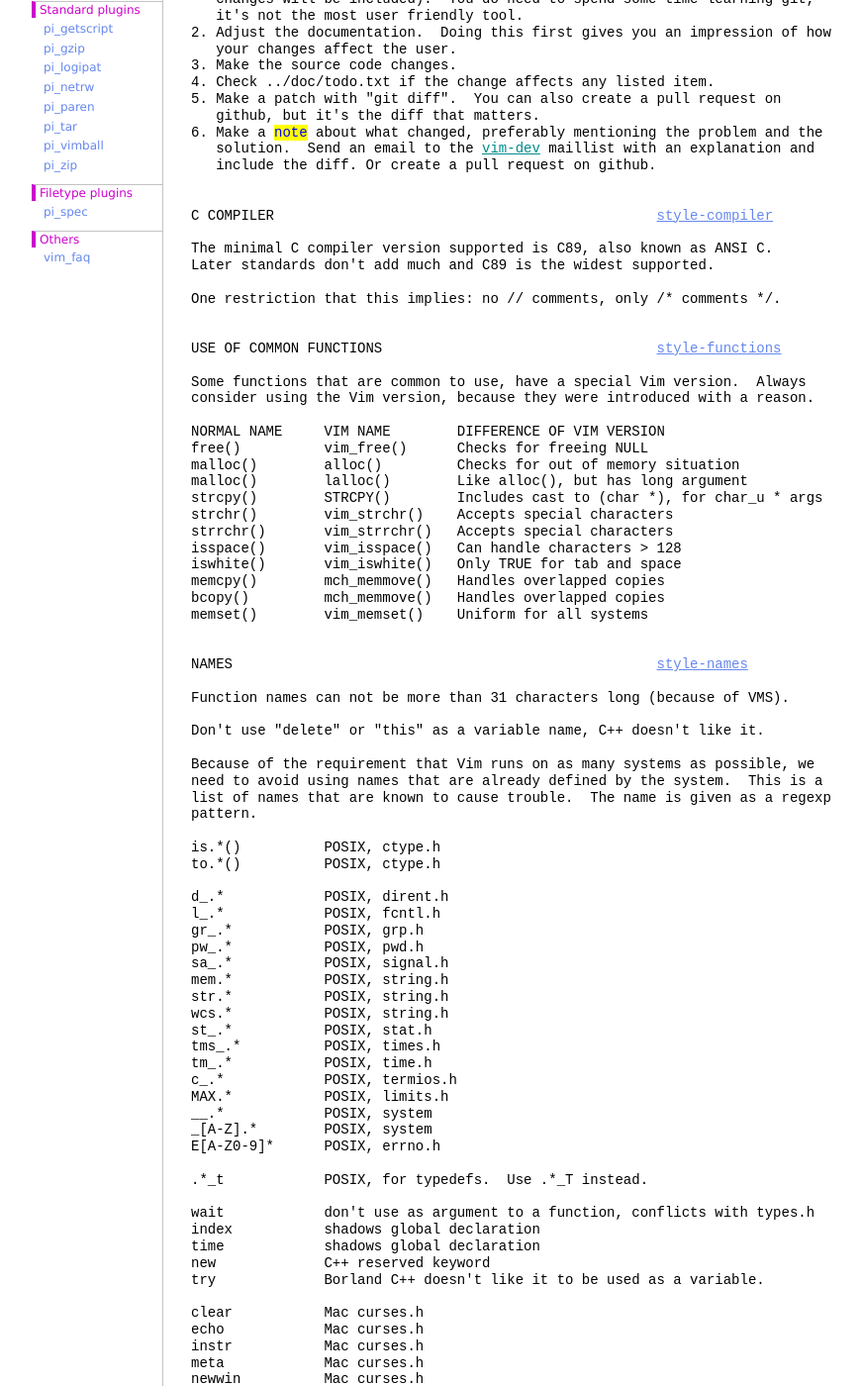
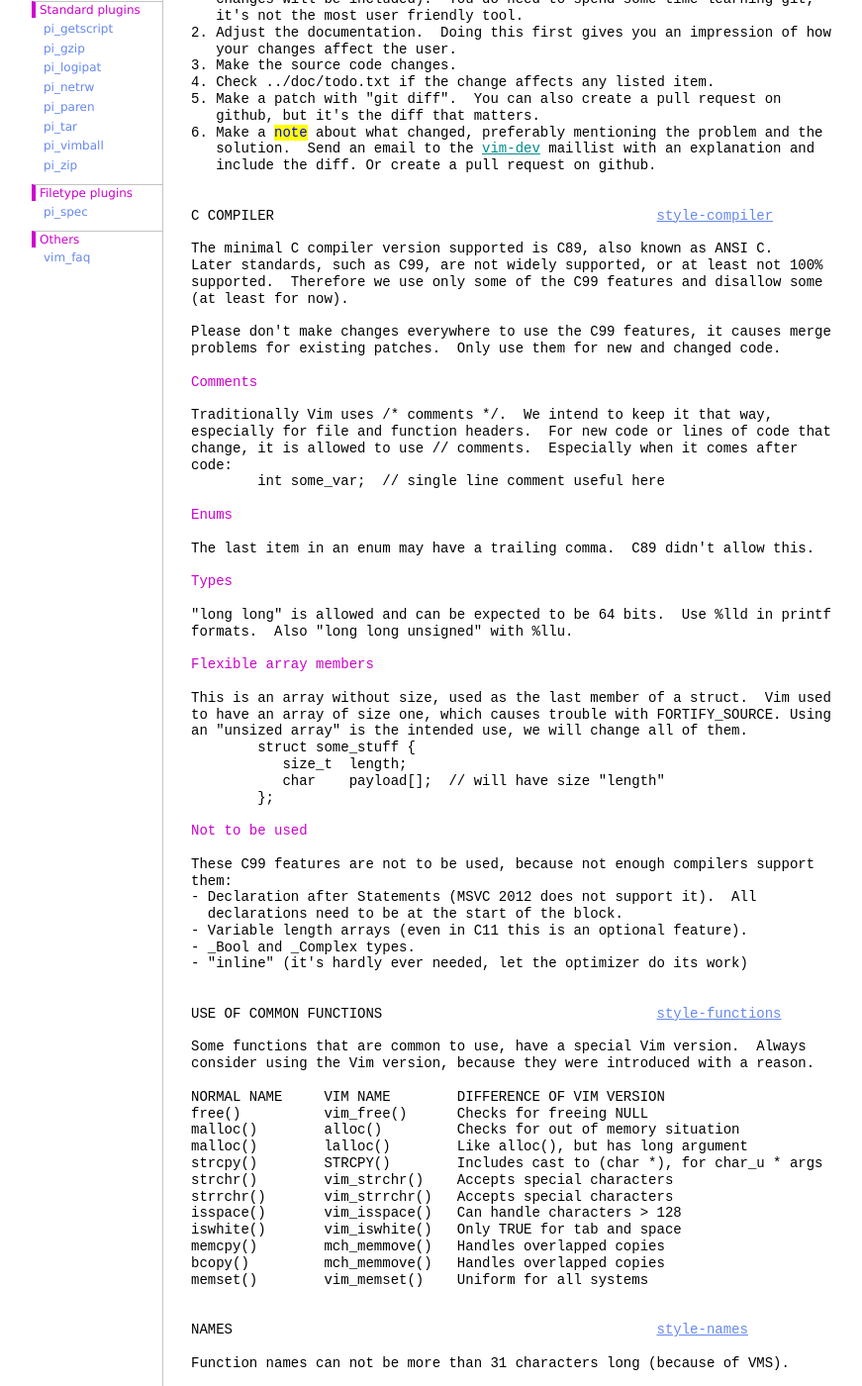
Before and after one commit to vim-jp/vimdoc-en, a Jekyll site: the page built from develop.html, in a window 1280 px wide and 1400 px high, scrolled down 3084 px. Shown: the whole window at 99% size, without its empty margins (208-1079 px from the left). Built offline with Jekyll 4.4.1, drawn with Linux system fonts in a browser that asks for light colours; nearby versions of some CDN libraries; comment, search, counter and statistics services are not loaded; some of the changed text lies outside the part shown.

Commit message:
Generated by Travis JOB 447.1
https://travis-ci.org/vim-jp/vimdoc-en/builds/368276056

```diff
--- a/develop.html
+++ b/develop.html
@@ -3,7 +3,7 @@ layout: vimdoc
 helpname: 'develop'
 ---
 <div id='vimCodeElement'>
-<a class="Constant" href="develop.html" name="develop.txt">develop.txt</a>&nbsp;&nbsp; For&nbsp;<span class="Identifier">Vim version 8.0.</span>&nbsp;&nbsp;Last change: 2017 Jul 31<br>
+<a class="Constant" href="develop.html" name="develop.txt">develop.txt</a>&nbsp;&nbsp; For&nbsp;<span class="Identifier">Vim version 8.0.</span>&nbsp;&nbsp;Last change: 2018 Apr 17<br>
 <br>
 <br>
 &nbsp;&nbsp;&nbsp;&nbsp;&nbsp;&nbsp;&nbsp;&nbsp;&nbsp;&nbsp;&nbsp;&nbsp;&nbsp;&nbsp;&nbsp;&nbsp;&nbsp;&nbsp;<span class="Identifier">VIM REFERENCE MANUAL&nbsp;&nbsp;&nbsp;&nbsp;by Bram Moolenaar</span><br>
@@ -190,9 +190,49 @@ The basic steps to make changes to the code:<br>
 <span class="Statement">C COMPILER&nbsp;&nbsp;&nbsp;&nbsp;&nbsp;&nbsp;&nbsp;&nbsp;&nbsp;&nbsp;&nbsp;&nbsp;&nbsp;&nbsp;&nbsp;&nbsp;&nbsp;&nbsp;&nbsp;&nbsp;&nbsp;&nbsp;&nbsp;&nbsp;&nbsp;&nbsp;&nbsp;&nbsp;&nbsp;&nbsp;&nbsp;&nbsp;&nbsp;&nbsp;&nbsp;&nbsp;&nbsp;&nbsp;&nbsp;&nbsp;&nbsp;&nbsp;&nbsp;&nbsp;&nbsp;&nbsp;</span><a class="Constant" href="develop.html#style-compiler" name="style-compiler">style-compiler</a><br>
 <br>
 The minimal C compiler version supported is C89, also known as ANSI C.<br>
-Later standards don't add much and C89 is the widest supported.<br>
+Later standards, such as C99, are not widely supported, or at least not 100%<br>
+supported.&nbsp;&nbsp;Therefore we use only some of the C99 features and disallow some<br>
+(at least for now).<br>
 <br>
-One restriction that this implies: no // comments, only /* comments */.<br>
+Please don't make changes everywhere to use the C99 features, it causes merge<br>
+problems for existing patches.&nbsp;&nbsp;Only use them for new and changed code.<br>
+<br>
+<span class="PreProc">Comments</span><br>
+<br>
+Traditionally Vim uses /* comments */.&nbsp;&nbsp;We intend to keep it that way,<br>
+especially for file and function headers.&nbsp;&nbsp;For new code or lines of code that<br>
+change, it is allowed to use // comments.&nbsp;&nbsp;Especially when it comes after<br>
+code:<br>
+&nbsp;&nbsp;&nbsp;&nbsp;&nbsp;&nbsp;&nbsp;&nbsp;int some_var;&nbsp;&nbsp;// single line comment useful here<br>
+<br>
+<span class="PreProc">Enums</span><br>
+<br>
+The last item in an enum may have a trailing comma.&nbsp;&nbsp;C89 didn't allow this.<br>
+<br>
+<span class="PreProc">Types</span><br>
+<br>
+&quot;long long&quot; is allowed and can be expected to be 64 bits.&nbsp;&nbsp;Use %lld in printf<br>
+formats.&nbsp;&nbsp;Also &quot;long long unsigned&quot; with %llu.<br>
+<br>
+<span class="PreProc">Flexible array members</span><br>
+<br>
+This is an array without size, used as the last member of a struct.&nbsp;&nbsp;Vim used<br>
+to have an array of size one, which causes trouble with FORTIFY_SOURCE. Using<br>
+an &quot;unsized array&quot; is the intended use, we will change all of them.<br>
+&nbsp;&nbsp;&nbsp;&nbsp;&nbsp;&nbsp;&nbsp;&nbsp;struct some_stuff {<br>
+&nbsp;&nbsp;&nbsp;&nbsp;&nbsp;&nbsp;&nbsp;&nbsp;&nbsp;&nbsp; size_t&nbsp;&nbsp;length;<br>
+&nbsp;&nbsp;&nbsp;&nbsp;&nbsp;&nbsp;&nbsp;&nbsp;&nbsp;&nbsp; char&nbsp;&nbsp;&nbsp;&nbsp;payload[];&nbsp;&nbsp;// will have size &quot;length&quot;<br>
+&nbsp;&nbsp;&nbsp;&nbsp;&nbsp;&nbsp;&nbsp;&nbsp;};<br>
+<br>
+<span class="PreProc">Not to be used</span><br>
+<br>
+These C99 features are not to be used, because not enough compilers support<br>
+them:<br>
+- Declaration after Statements (MSVC 2012 does not support it).&nbsp;&nbsp;All<br>
+&nbsp;&nbsp;declarations need to be at the start of the block.<br>
+- Variable length arrays (even in C11 this is an optional feature).<br>
+- _Bool and _Complex types.<br>
+- &quot;inline&quot; (it's hardly ever needed, let the optimizer do its work)<br>
 <br>
 <br>
 <span class="Statement">USE OF COMMON FUNCTIONS&nbsp;&nbsp;&nbsp;&nbsp;&nbsp;&nbsp;&nbsp;&nbsp;&nbsp;&nbsp;&nbsp;&nbsp;&nbsp;&nbsp;&nbsp;&nbsp;&nbsp;&nbsp;&nbsp;&nbsp;&nbsp;&nbsp;&nbsp;&nbsp;&nbsp;&nbsp;&nbsp;&nbsp;&nbsp;&nbsp;&nbsp;&nbsp;&nbsp;</span><a class="Constant" href="develop.html#style-functions" name="style-functions">style-functions</a><br>
```
